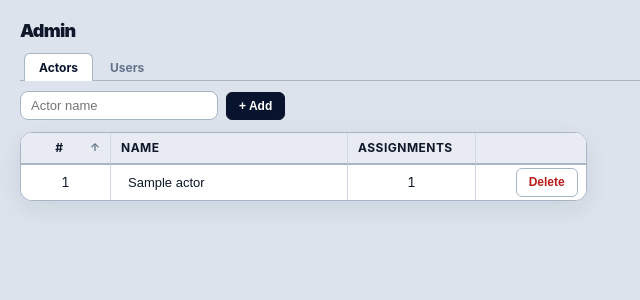
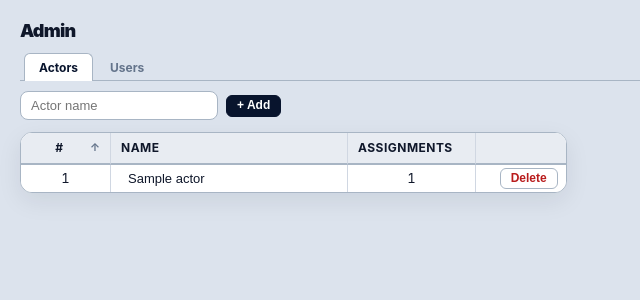
Before and after one commit to lalex321/DubStudio, a FastAPI app: page /admin in a window 1280 px wide. Shown: the part 45-345 px from the top of the page, without its empty margins (0-640 px from the left). Run offline with FastAPI, Linux system fonts and the light colour scheme; the visitor is signed in with stand-in values (Sample User, id 1); tables that the repository leaves empty hold one stand-in row (values such as "Sample post").

Commit message:
Tighten admin grids to match the project pivot density
Admin Users and Actors grids sat at the base .grid 3px row padding with
a 27px-tall .admin-btn, making short rows feel stretched next to the
dense pivot. Drop tbody padding to 1px, shrink .admin-btn vertical
padding from 5→2px (Delete and + Add both benefit), tighten the
rename-input line-height, and narrow the actions column from 110→90px
now that the button fits in less width.

Co-Authored-By: Claude Opus 4.7 (1M context) <noreply@anthropic.com>

```diff
--- a/static/styles.css
+++ b/static/styles.css
@@ -496,7 +496,7 @@ a:hover { color: var(--primary-hover); }
 .admin-add-form select:focus { border-color: var(--primary); }
 
 .admin-btn {
-  padding: 5px 12px;
+  padding: 2px 10px;
   font-size: 12px;
   font-weight: 700;
   border-radius: 6px;
@@ -504,7 +504,7 @@ a:hover { color: var(--primary-hover); }
   background: var(--primary);
   color: var(--primary-fg);
   cursor: pointer;
-  line-height: 1.4;
+  line-height: 1.3;
   display: inline-block;
   text-align: center;
   text-decoration: none;
@@ -528,16 +528,20 @@ a:hover { color: var(--primary-hover); }
 
 .admin-grid tbody tr { cursor: default; }
 .admin-grid tbody tr:hover { background: transparent; }
-.admin-grid .col-actions { width: 110px; text-align: right; }
+.admin-grid .col-actions { width: 90px; text-align: right; }
+/* Match the pivot grid's row density: 1px top/bottom padding keeps the
+   inline rename input and delete button from inflating the row. */
+.admin-grid tbody td { padding: 1px 8px; line-height: 1.2; }
 
 .rename-input {
-  padding: 3px 8px;
+  padding: 1px 8px;
   border: 1px solid transparent;
   background: transparent;
   color: var(--text);
   border-radius: 6px;
   font-size: 13px;
   font-weight: 500;
+  line-height: 1.2;
   outline: none;
   width: 220px;
 }
```
